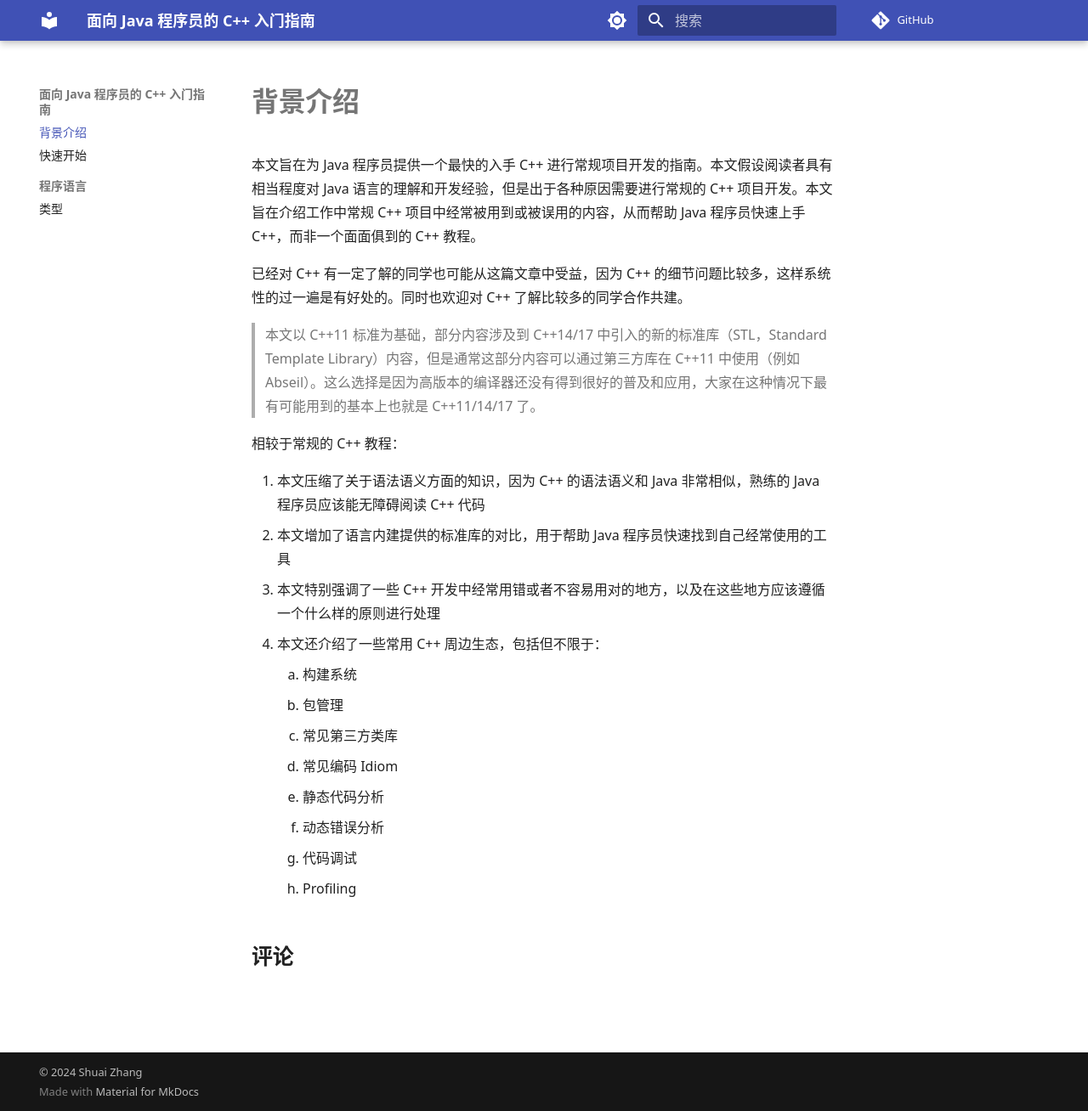
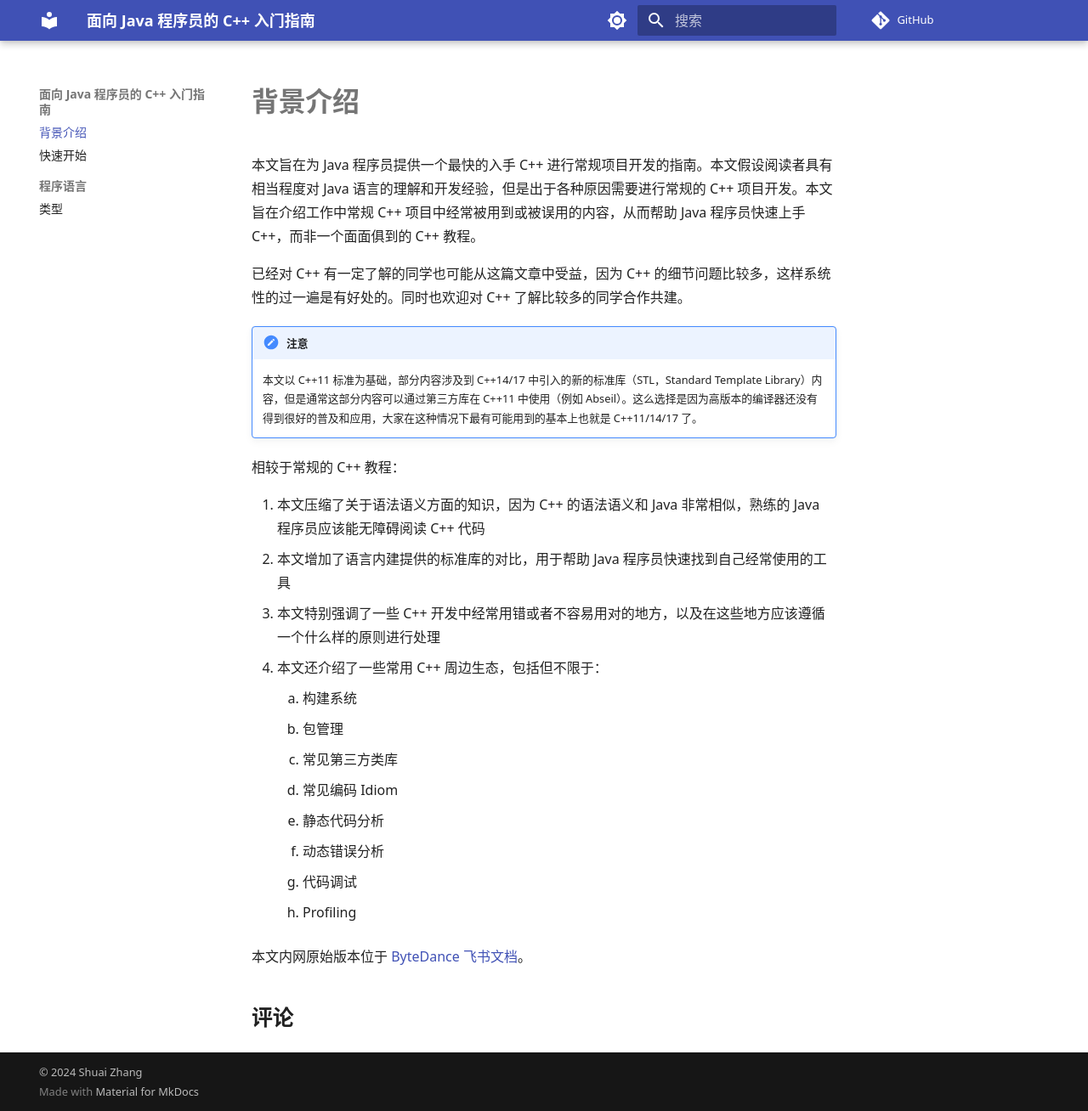
Before and after one commit to hcoona/cxx-for-java-developers, an MkDocs documentation site: the page built from docs/index.md, in a window 1280 px wide and 1308 px high. Shown: the whole window at 85% size. Built offline with MkDocs 1.6.1 and Material for MkDocs 9.7.7, drawn with Linux system fonts in a browser that asks for light colours; a script that is not in the unit is left out; comment, search, counter and statistics services are not loaded.

Commit message:
doc(index): Use Admonition & Add ByteDance Internal Link

```diff
--- a/docs/index.md
+++ b/docs/index.md
@@ -6,7 +6,9 @@
 
 已经对 C++ 有一定了解的同学也可能从这篇文章中受益，因为 C++ 的细节问题比较多，这样系统性的过一遍是有好处的。同时也欢迎对 C++ 了解比较多的同学合作共建。
 
-> 本文以 C++11 标准为基础，部分内容涉及到 C++14/17 中引入的新的标准库（STL，Standard Template Library）内容，但是通常这部分内容可以通过第三方库在 C++11 中使用（例如 Abseil）。这么选择是因为高版本的编译器还没有得到很好的普及和应用，大家在这种情况下最有可能用到的基本上也就是 C++11/14/17 了。
+/// admonition | 注意
+本文以 C++11 标准为基础，部分内容涉及到 C++14/17 中引入的新的标准库（STL，Standard Template Library）内容，但是通常这部分内容可以通过第三方库在 C++11 中使用（例如 Abseil）。这么选择是因为高版本的编译器还没有得到很好的普及和应用，大家在这种情况下最有可能用到的基本上也就是 C++11/14/17 了。
+///
 
 相较于常规的 C++ 教程：
 
@@ -22,3 +24,5 @@
     1. 动态错误分析
     1. 代码调试
     1. Profiling
+
+本文内网原始版本位于 [ByteDance 飞书文档](https://bytedance.feishu.cn/docs/doccn2VDrbXZnWjjGoqCeFpVlPc)。
```
